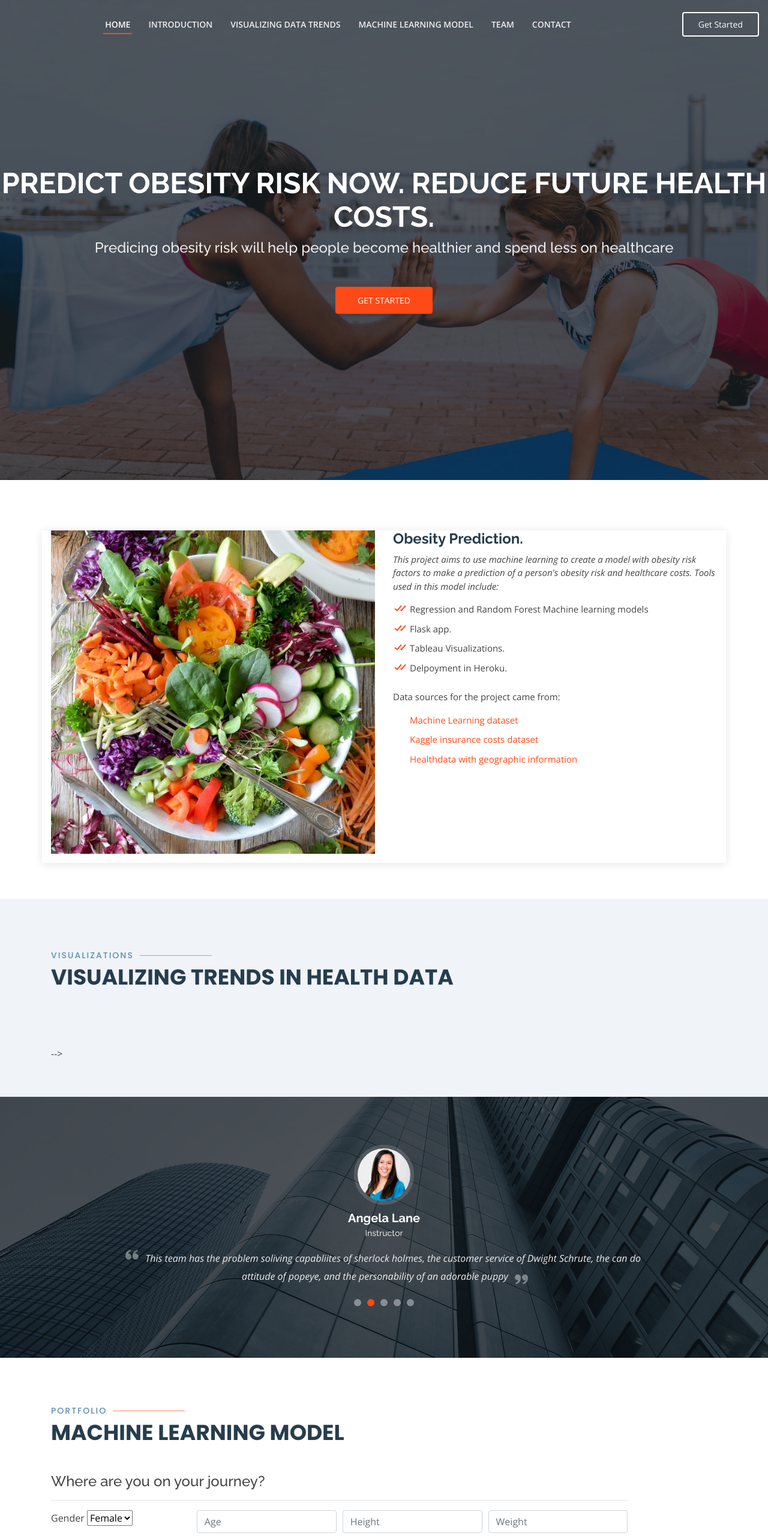
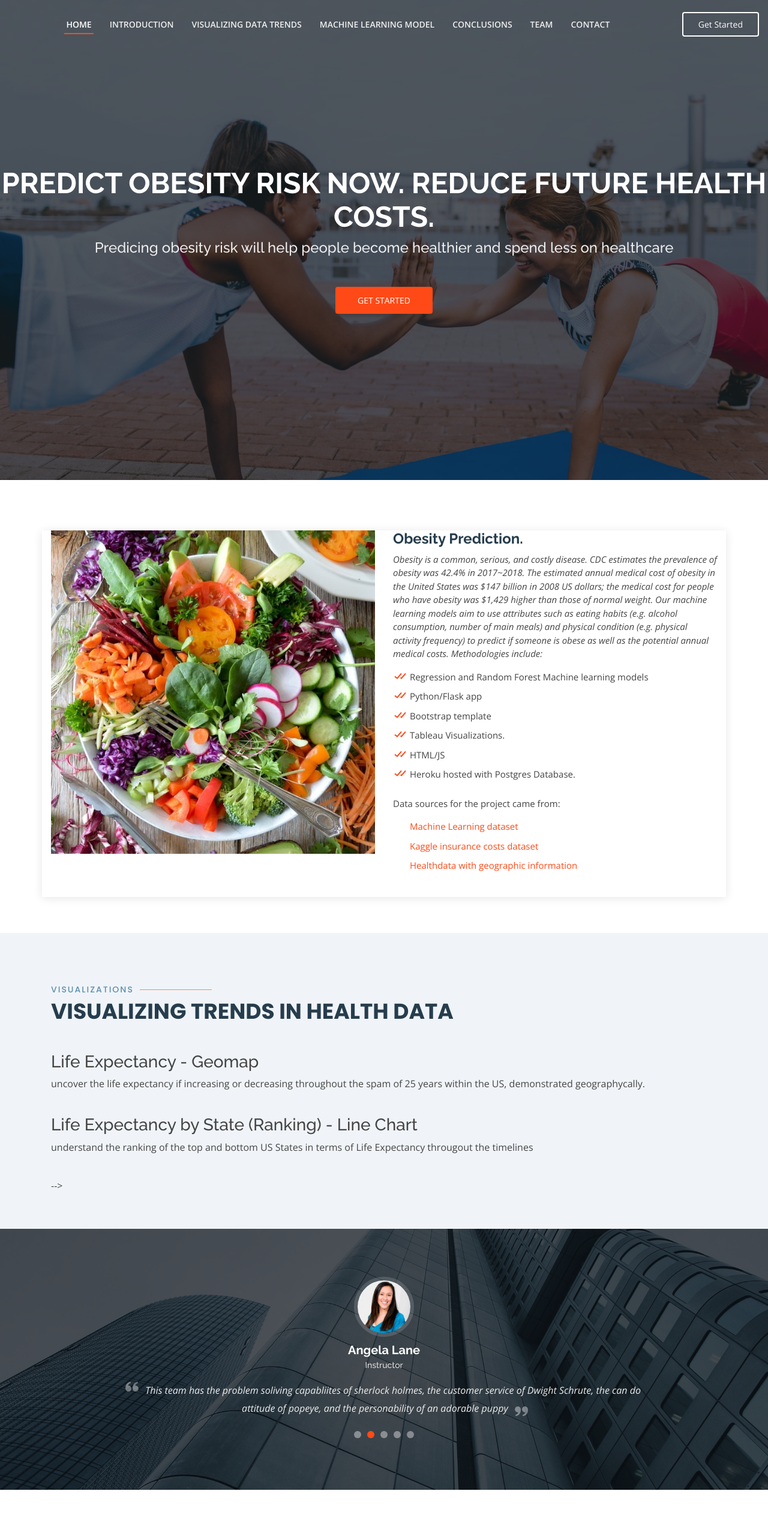
Before and after one commit to hannah8075/obesity-prediction, a plain HTML site: page Dewi/index.html in a window 1280 px wide. Shown: the top 2560 px of the page at 60% size. Drawn offline with nearby package versions, Linux system fonts and the light colour scheme.

Commit message:
most recent bootstrap updates

```diff
--- a/Dewi/assets/css/style.css
+++ b/Dewi/assets/css/style.css
@@ -1695,3 +1695,10 @@ section {
 #footer .credits a {
   transition: 0.3s;
 }
+
+
+#tableauPlaceholder {
+  width: 950px;
+  margin-left: auto ;
+  margin-right: auto ;
+  }
--- a/Dewi/index.html
+++ b/Dewi/index.html
@@ -56,6 +56,7 @@
           <li><a href="#about">Introduction</a></li>
           <li><a href="#services">Visualizing Data Trends</a></li>
           <li><a href="#portfolio">Machine Learning Model</a></li>
+          <li><a href="#conclusions">Conclusions</a></li>
           <li><a href="#team">Team</a></li>
           <!-- <li class="drop-down"><a href="">Drop Down</a>
             <ul> -->
@@ -122,15 +123,19 @@
           <div class="col-lg-6 pt-3 pt-lg-0 content">
             <h3>Obesity Prediction.</h3>
             <p class="font-italic">
-              This project aims to use machine learning to create a model with obesity risk factors to make a prediction of a person's
-              obesity risk and healthcare costs. Tools used in this model include:
+              Obesity is a common, serious, and costly disease. CDC estimates the prevalence of obesity was 42.4% in 2017~2018. The estimated annual medical cost of obesity in the United States was $147 billion in 2008 US dollars;
+              the medical cost for people who have obesity was $1,429 higher than those of normal weight. Our machine learning models aim to use attributes such as eating habits (e.g. alcohol consumption, number of main meals) and
+              physical condition (e.g. physical activity frequency) to predict if someone is obese as well as the potential annual medical costs.
+              Methodologies include:
 
             </p>
             <ul>
               <li><i class="bx bx-check-double"></i> Regression and Random Forest Machine learning models</li>
-              <li><i class="bx bx-check-double"></i> Flask app.</li>
+              <li><i class="bx bx-check-double"></i> Python/Flask app</li>
+              <li><i class="bx bx-check-double"></i> Bootstrap template </li>
               <li><i class="bx bx-check-double"></i> Tableau Visualizations.</li>
-              <li><i class="bx bx-check-double"></i> Delpoyment in Heroku.</li>
+              <li><i class="bx bx-check-double"></i> HTML/JS </li>
+              <li><i class="bx bx-check-double"></i> Heroku hosted with Postgres Database.</li>
             </ul>
             <p>
               Data sources for the project came from:
@@ -139,6 +144,9 @@
                 <li> <a href="https://www.kaggle.com/mirichoi0218/insurance">Kaggle insurance costs dataset </a></li>
                 <li> <a href="http://www.healthdata.org/us-health/data-download">Healthdata with geographic information </a></li>
               </ul>
+            </p>
+            <p>
+
             </p>
           </div>
 
@@ -374,27 +382,9 @@
           <h2>Visualizations</h2>
           <p>Visualizing trends in health data</p>
         </div>
-        <!-- tableau visulzation 1 -->
-        <!-- <div class='tableauPlaceholder' id='viz1603558056410' style='position: relative'><noscript><a href='#'><img
-                alt=' '
-                src='https:&#47;&#47;public.tableau.com&#47;static&#47;images&#47;ob&#47;obesity_dashboard&#47;LifeExpectancy-Female&#47;1_rss.png'
-                style='border: none' /></a></noscript><object class='tableauViz' style='display:none;'>
-            <param name='host_url' value='https%3A%2F%2Fpublic.tableau.com%2F' />
-            <param name='embed_code_version' value='3' />
-            <param name='site_root' value='' />
-            <param name='name' value='obesity_dashboard&#47;LifeExpectancy-Female' />
-            <param name='tabs' value='no' />
-            <param name='toolbar' value='yes' />
-            <param name='static_image'
-              value='https:&#47;&#47;public.tableau.com&#47;static&#47;images&#47;ob&#47;obesity_dashboard&#47;LifeExpectancy-Female&#47;1.png' />
-            <param name='animate_transition' value='yes' />
-            <param name='display_static_image' value='yes' />
-            <param name='display_spinner' value='yes' />
-            <param name='display_overlay' value='yes' />
-            <param name='display_count' value='yes' />
-            <param name='language' value='en' /></object></div>
-        <script
-          type='text/javascript'>                    var divElement = document.getElementById('viz1603558056410'); var vizElement = divElement.getElementsByTagName('object')[0]; vizElement.style.width = '100%'; vizElement.style.height = (divElement.offsetWidth * 0.75) + 'px'; var scriptElement = document.createElement('script'); scriptElement.src = 'https://public.tableau.com/javascripts/api/viz_v1.js'; vizElement.parentNode.insertBefore(scriptElement, vizElement);                </script> -->
+        <h3> Life Expectancy - Geomap</h3>
+        <p>uncover the life expectancy if increasing or decreasing throughout the spam of 25 years within the US,
+          demonstrated geographycally.</p>
         <div class='tableauPlaceholder' id='viz1603560896640' style='position: relative'><noscript><a href='#'><img
                 alt=' '
                 src='https:&#47;&#47;public.tableau.com&#47;static&#47;images&#47;ob&#47;obesity_dashboard&#47;LifeExpectancy-Geo&#47;1_rss.png'
@@ -417,7 +407,8 @@
           type='text/javascript'>                    var divElement = document.getElementById('viz1603560896640'); var vizElement = divElement.getElementsByTagName('object')[0]; if (divElement.offsetWidth > 800) { vizElement.style.width = '1366px'; vizElement.style.height = '795px'; } else if (divElement.offsetWidth > 500) { vizElement.style.width = '1366px'; vizElement.style.height = '795px'; } else { vizElement.style.width = '100%'; vizElement.style.height = '727px'; } var scriptElement = document.createElement('script'); scriptElement.src = 'https://public.tableau.com/javascripts/api/viz_v1.js'; vizElement.parentNode.insertBefore(scriptElement, vizElement);                </script>
         <br>
         <!-- tableau visualiztion 2 -->
-
+        <h3>Life Expectancy by State (Ranking) - Line Chart</h3>
+        <p>understand the ranking of the top and bottom US States in terms of Life Expectancy througout the timelines</p>
         <div class='tableauPlaceholder' id='viz1603558166917' style='position: relative'><noscript><a href='#'><img
                 alt=' '
                 src='https:&#47;&#47;public.tableau.com&#47;static&#47;images&#47;ob&#47;obesity_dashboard&#47;LifeExpectancy&#47;1_rss.png'
@@ -855,6 +846,18 @@
       </div>
     </section><!-- End Portfolio Section -->
     <br>
+    <!-- conclusions section -->
+    <section id="conclusions" class="conclusions">
+      <div class="container" data-aos="zoom-in">
+        <div class="section-title">
+          <h2>Conclusions</h2>
+          <p>Conclusions</p>
+        </div>
+        <p>text here</p>
+
+
+      </div>
+    </section>
     <!-- ======= Team Section ======= -->
     <section id="team" class="team section-bg">
       <div class="container" data-aos="fade-up">
```
Also changed, not shown: 1 other file.
